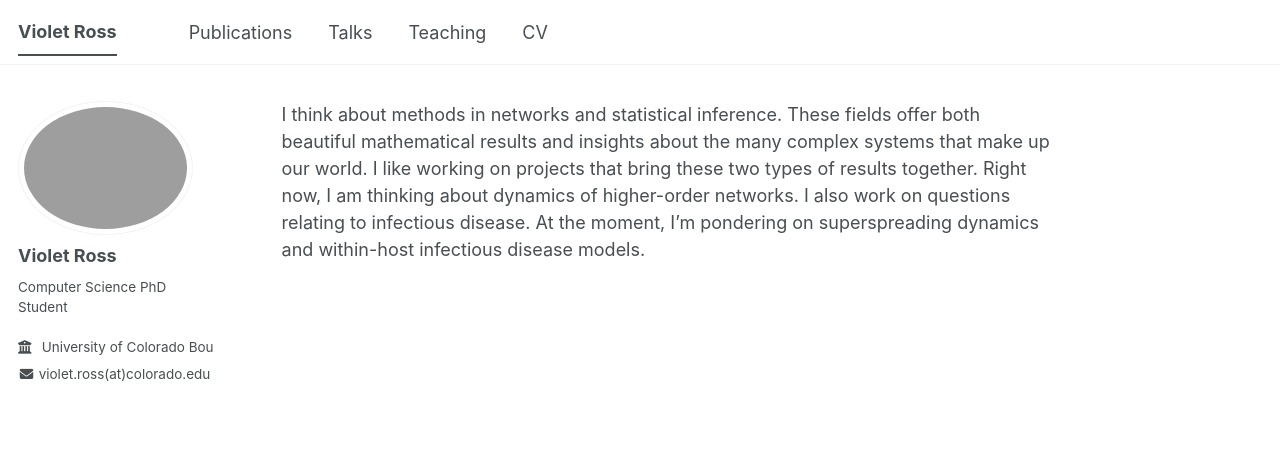
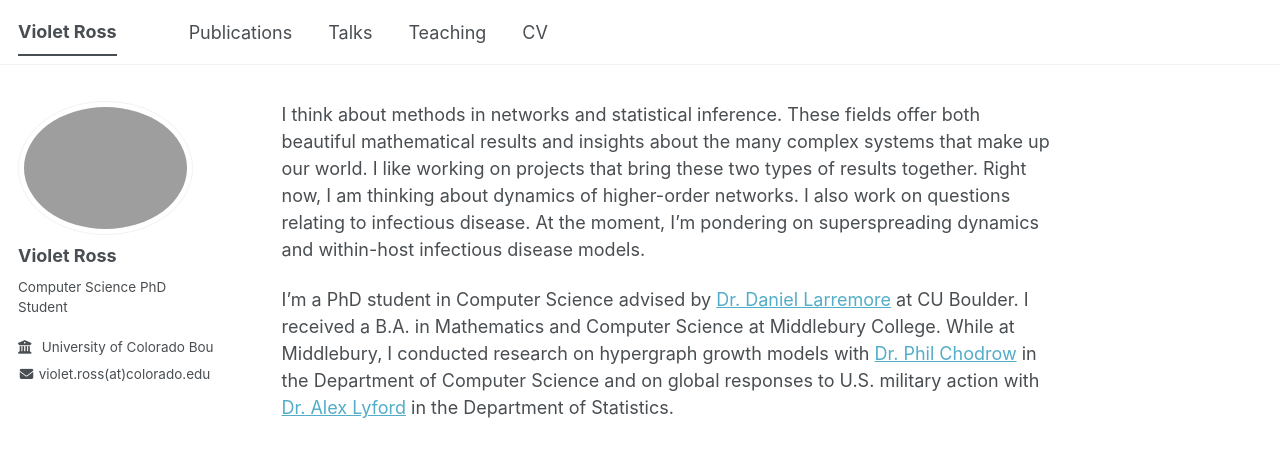
Before and after one commit to Violet-Ross/violet-ross.github.io, a Jekyll site: the page built from _pages/about.md, in a window 1280 px wide. Shown: the top 457 px of the page. Built offline with Jekyll 4.4.1, drawn with Linux system fonts in a browser that asks for light colours; a script bundle is joined from its source files by our own code; library files that are not in the unit come from our copies.

Commit message:
Update about.md

```diff
--- a/_pages/about.md
+++ b/_pages/about.md
@@ -7,3 +7,5 @@ redirect_from:
 ---
 
 I think about methods in networks and statistical inference. These fields offer both beautiful mathematical results and insights about the many complex systems that make up our world. I like working on projects that bring these two types of results together. Right now, I am thinking about dynamics of higher-order networks. I also work on questions relating to infectious disease. At the moment, I'm pondering on superspreading dynamics and within-host infectious disease models.
+
+I'm a PhD student in Computer Science advised by [Dr. Daniel Larremore](https://larremorelab.github.io/dan/) at CU Boulder. I received a B.A. in Mathematics and Computer Science at Middlebury College. While at Middlebury, I conducted research on hypergraph growth models with [Dr. Phil Chodrow](https://www.philchodrow.prof/) in the Department of Computer Science and on global responses to U.S. military action with [Dr. Alex Lyford](https://www.middlebury.edu/college/people/alex-lyford) in the Department of Statistics.
```
